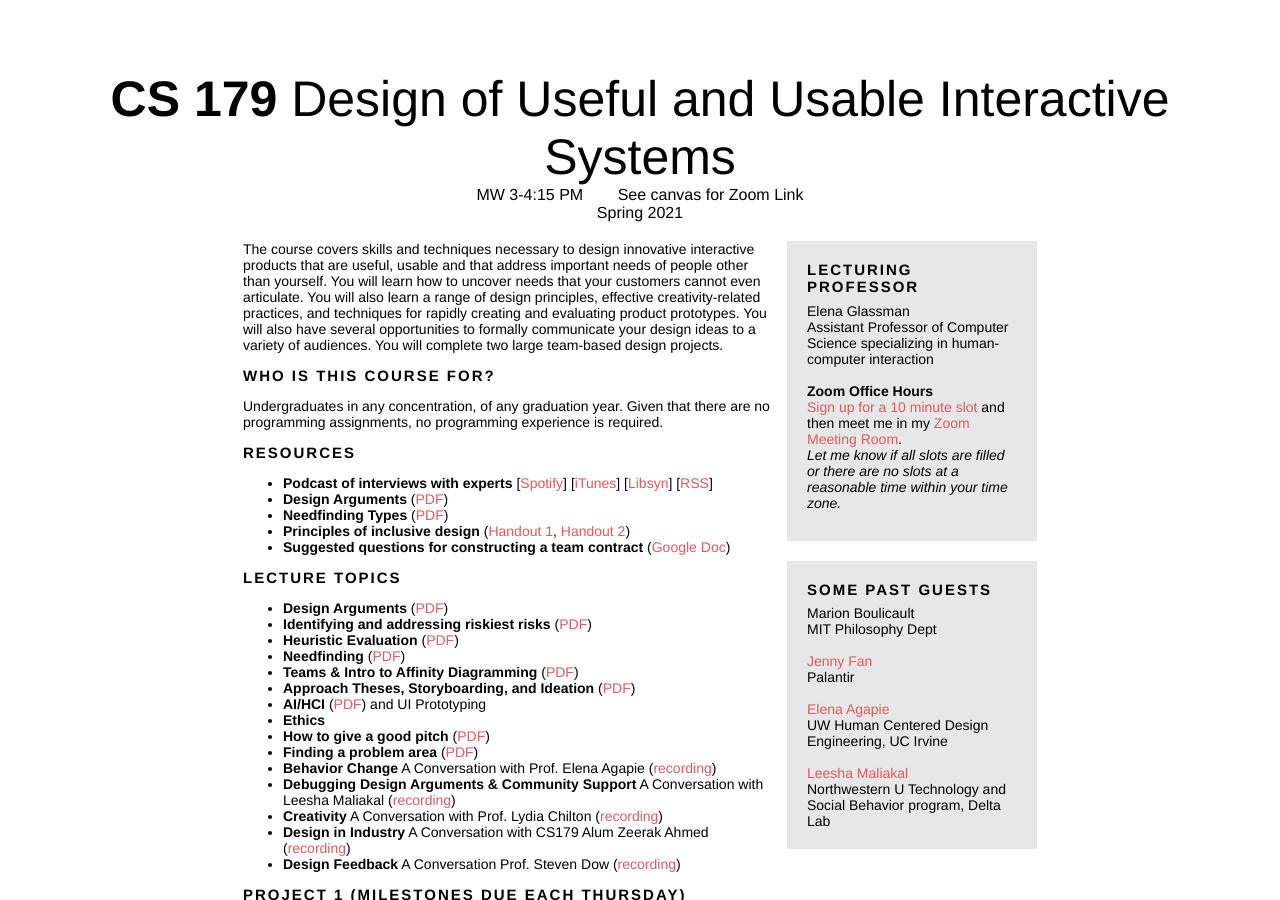
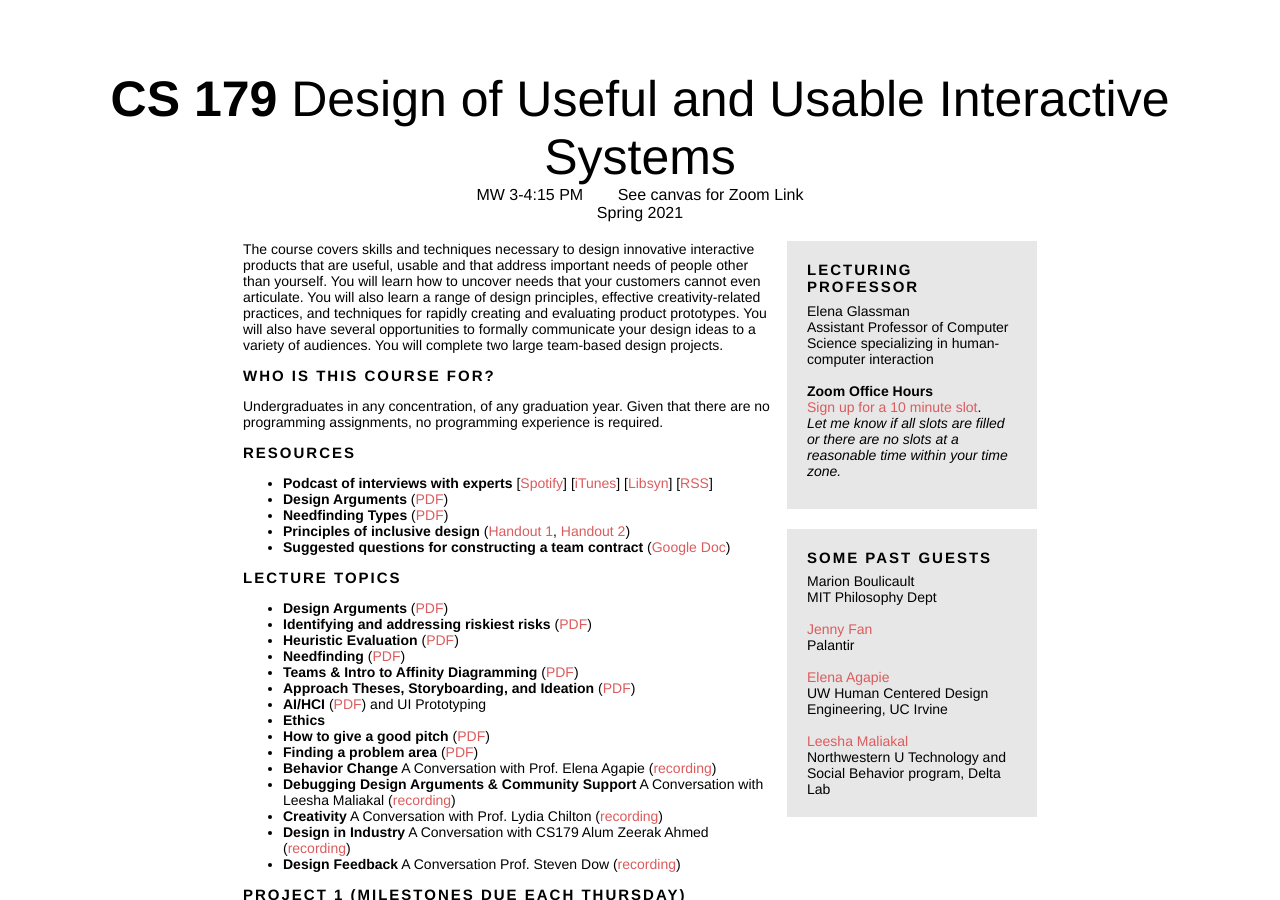
Before and after one commit to eglassman/eglassman.github.io, a Jekyll site: the page built from cs179.html, in a window 1280 px wide and 900 px high. Built offline with Jekyll 4.4.1, drawn with Linux system fonts in a browser that asks for light colours.

Commit message:
removed unnecessary zoom room link

```diff
--- a/cs179.html
+++ b/cs179.html
@@ -393,7 +393,7 @@ Note that most of the assignments will built toward long-term team-based project
       <br>
       <div class="boldish">Zoom Office Hours</div>
       <div>
-          <a href="https://calendar.x.ai/elenaglassman/advising">Sign up for a 10 minute slot</a> and then meet me in my <a href="https://harvard.zoom.us/j/2156949631">Zoom Meeting Room</a>.
+          <a href="https://calendar.x.ai/elenaglassman/advising">Sign up for a 10 minute slot</a>.
           <br>
           <i>Let me know if all slots are filled or there are no slots at a reasonable time within your time zone.</i>
       </div>
```
